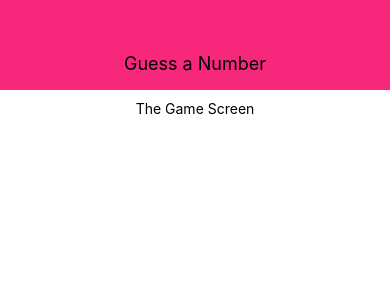
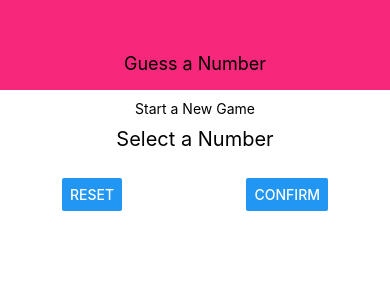
Before and after one commit to edmirmob/Guess_a_number_app, a React Native app in the folder guess-a-number/: screen / in a window 390 px wide. Shown: the top 300 px of the page. Built offline with nearby package versions, Linux system fonts and the light colour scheme.

Commit message:
Working on the Layout

```diff
--- a/guess-a-number/screens/StartGameScreen.js
+++ b/guess-a-number/screens/StartGameScreen.js
@@ -1,10 +1,18 @@
 import React from 'react';
-import { View, Text, StyleSheet } from 'react-native';
+import { View, Text, StyleSheet, TextInput, Button } from 'react-native';
 
 const StartGameScreen = props => {
     return (
         <View style={styles.screen}>
-            <Text>The Game Screen</Text>
+            <Text>Start a New Game</Text>
+            <View style={styles.inputContainer}>
+                <Text style={styles.title}>Select a Number</Text>
+                <TextInput />
+                <View style={styles.buttonContainer}>
+                    <Button title='Reset' onPress={() => { }} />
+                    <Button title='Confirm' onPress={() => { }} />
+                </View>
+            </View>
         </View>
     );
 }
@@ -13,7 +21,21 @@
         flex: 1,
         padding: 10,
         alignItems: 'center'
-
+    },
+    inputContainer:{
+     width:300,
+     maxWidth:'80%',
+     alignItems:'center'
+    },
+    title:{
+     fontSize:20,
+     marginVertical:10
+    },
+    buttonContainer:{
+      flexDirection:'row',
+      width:'100%',
+      justifyContent:'space-between',
+      paddingHorizontal:15
     }
 })
 
```
